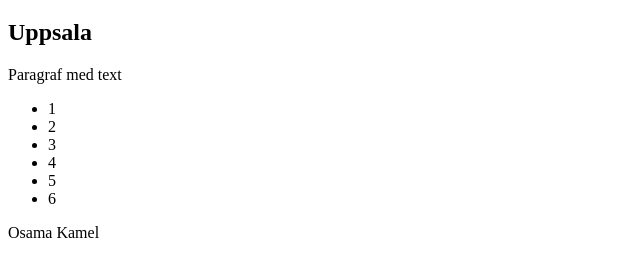
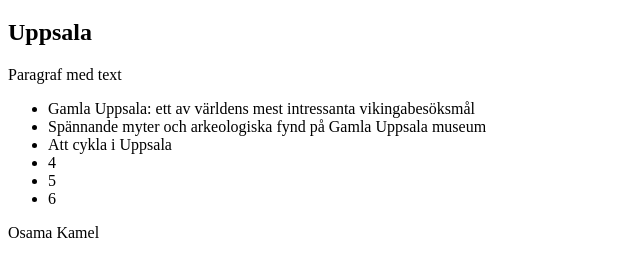
Before and after one commit to osamakamelju/hello-world-lokalt, a plain HTML site: page index.html in a window 1280 px wide. Shown: the part 61-338 px from the top of the page, without its empty margins (0-640 px from the left). Drawn offline with Linux system fonts and the light colour scheme.

Commit message:
uppgift 1

```diff
--- a/index.html
+++ b/index.html
@@ -12,9 +12,9 @@
         <h2>Uppsala</h2>
         <p>Paragraf med text</p>
         <ul>
-            <li>1</li>
-            <li>2</li>
-            <li>3</li>
+            <li>Gamla Uppsala: ett av världens mest intressanta vikingabesöksmål</li>
+            <li>Spännande myter och arkeologiska fynd på Gamla Uppsala museum</li>
+            <li>Att cykla i Uppsala</li>
             <li>4</li>
             <li>5</li>
             <li>6</li>
```
